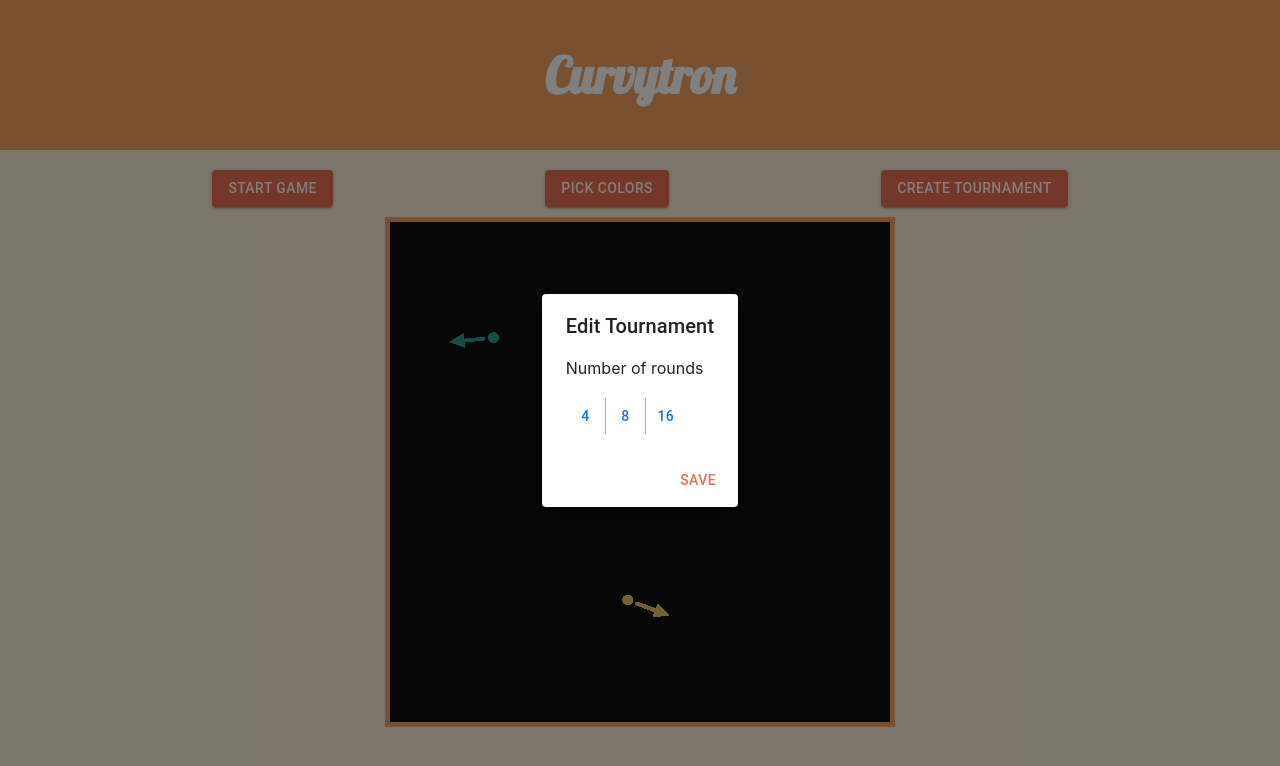
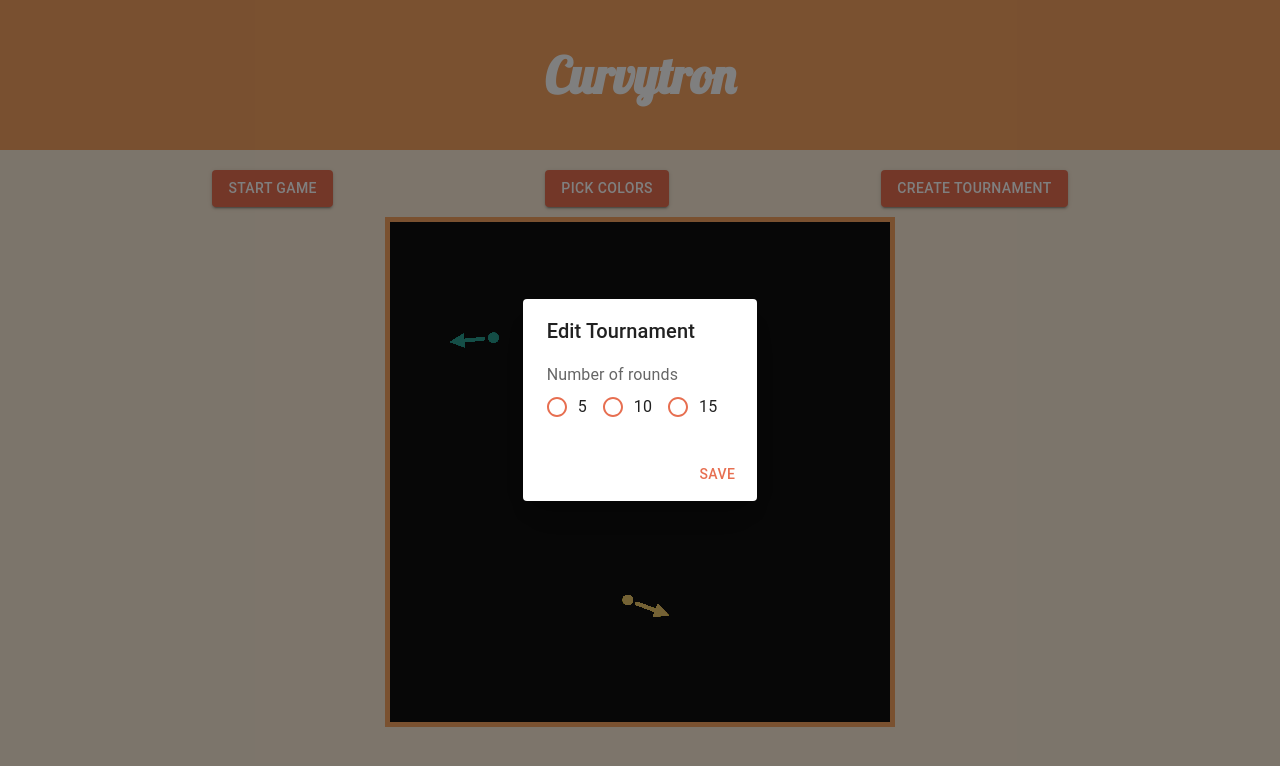
Before and after one commit to octopunkk/curvytron, a React (Vite) app: page / in a window 1280 px wide. Both pictures are taken after a click on the button "CREATE TOURNAMENT". Shown: the top 766 px of the page. Built offline with nearby package versions, Linux system fonts and the light colour scheme.

Commit message:
add number of rounds choice

```diff
--- a/src/Header.jsx
+++ b/src/Header.jsx
@@ -6,8 +6,10 @@
 import DialogTitle from "@mui/material/DialogTitle";
 import CircleIcon from "@mui/icons-material/Circle";
 import CircleTwoToneIcon from "@mui/icons-material/CircleTwoTone";
-import ButtonGroup from "@mui/material/ButtonGroup";
-import Box from "@mui/material/Box";
+import Radio from "@mui/material/Radio";
+import RadioGroup from "@mui/material/RadioGroup";
+import FormControlLabel from "@mui/material/FormControlLabel";
+import FormLabel from "@mui/material/FormLabel";
 
 export let Header = (props) => {
   const [open, setOpen] = useState(false);
@@ -120,14 +122,51 @@
         <Dialog open={openTournament} onClose={handleClose}>
           <DialogTitle id="alert-dialog-title">{"Edit Tournament"}</DialogTitle>
           <DialogContent>
-            Number of rounds
-            <br />
-            <br />
-            <ButtonGroup variant="text" aria-label="text button group">
-              <Button>4</Button>
-              <Button>8</Button>
-              <Button>16</Button>
-            </ButtonGroup>
+            <FormLabel id="roundsNumber">Number of rounds</FormLabel>
+            <RadioGroup row name="row-radio-buttons-group">
+              <FormControlLabel
+                value="5"
+                control={
+                  <Radio
+                    sx={{
+                      color: props.colors.red1,
+                      "&.Mui-checked": {
+                        color: props.colors.red1,
+                      },
+                    }}
+                  />
+                }
+                label="5"
+              />
+              <FormControlLabel
+                value="10"
+                control={
+                  <Radio
+                    sx={{
+                      color: props.colors.red1,
+                      "&.Mui-checked": {
+                        color: props.colors.red1,
+                      },
+                    }}
+                  />
+                }
+                label="10"
+              />
+              <FormControlLabel
+                value="15"
+                control={
+                  <Radio
+                    sx={{
+                      color: props.colors.red1,
+                      "&.Mui-checked": {
+                        color: props.colors.red1,
+                      },
+                    }}
+                  />
+                }
+                label="15"
+              />
+            </RadioGroup>
           </DialogContent>
           <DialogActions>
             <Button
```
